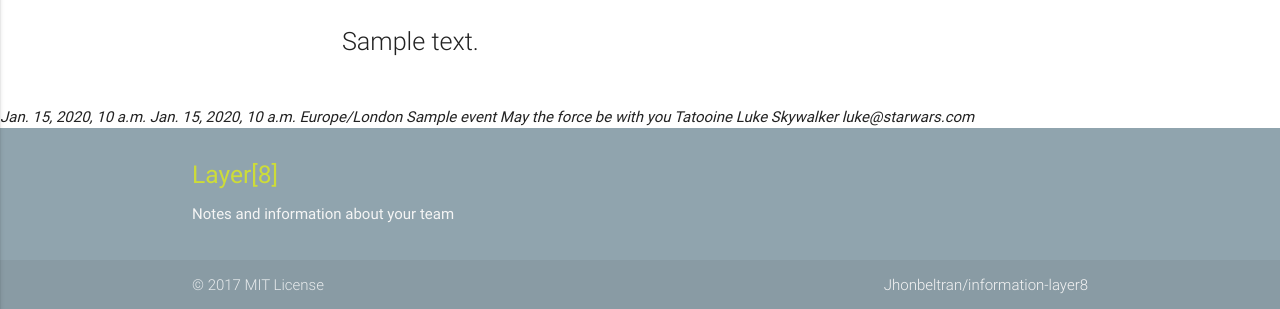
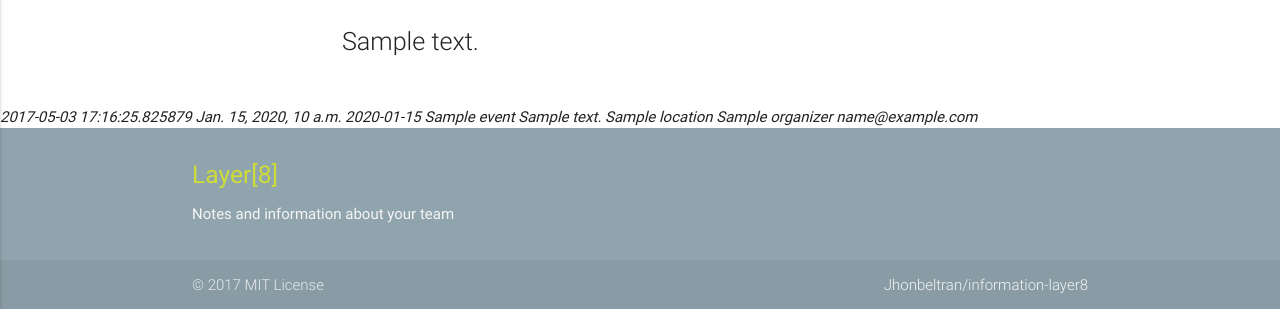
Before and after one commit to Yojanpardo/information-layer8, a Django app: template templates/events/event_detail.html in a window 1280 px wide. Shown: the part 174-483 px from the top of the page. Run offline with Django 3.2, Linux system fonts and the light colour scheme; the template is opened without the code that fills it: most values are stand-ins (such as "Sample title", 1, 10 or a date in 2020); some libraries are stand-ins or nearby versions; some web fonts are replaced.

Commit message:
Ya comienza a tomar forma el add calendar, faltan modificar los datos en el modelo

```diff
--- a/events/models.py
+++ b/events/models.py
@@ -1,12 +1,12 @@
 from django.db import models
 
-timezones = (('(UTC-0500) America/Bogota', 'America/Bogota'),('(UTC-0800) America/Los_Angeles', 'America/Los_Angeles',))
+timezones = (('America/Bogota', 'America/Bogota'),('(UTC-0800) America/Los_Angeles', 'America/Los_Angeles',))
 
 class Event(models.Model):
     # date_start = models.DateTimeField(auto_now=False, auto_now_add=False,)
     # date_end = models.DateTimeField(auto_now=False, auto_now_add=False,)
     title = models.CharField(max_length=100)
-    date_start = models.CharField(max_length=255, default='2017-05-04 12:00:00')
+    date_start = models.DateTimeField(max_length=255)
     date_end = models.CharField(max_length=255, default='2017-05-04 12:00:00')
     description = models.CharField(max_length=255)
     location = models.CharField(max_length=255)
--- a/templates/events/event_detail.html
+++ b/templates/events/event_detail.html
@@ -29,14 +29,14 @@
     <!-- 3. Place event data -->
     <span class="addtocalendar atc-style-blue">
         <var class="atc_event">
-            <var class="atc_date_start">{{ date_start }}</var>
-            <var class="atc_date_end">{{ date_end }}</var>
-            <var class="atc_timezone">Europe/London</var>
+            <var class="atc_date_start">2017-05-03 17:16:25.825879</var>
+            <var class="atc_date_end">{{ event.date_end }}</var>
+            <var class="atc_timezone">{{ event.timezone }}</var>
             <var class="atc_title">{{ event.title }}</var>
-            <var class="atc_description">May the force be with you</var>
-            <var class="atc_location">Tatooine</var>
-            <var class="atc_organizer">Luke Skywalker</var>
-            <var class="atc_organizer_email">luke@starwars.com</var>
+            <var class="atc_description">{{ event.description }}</var>
+            <var class="atc_location">{{ event.location }}</var>
+            <var class="atc_organizer">{{ event.organizer }}</var>
+            <var class="atc_organizer_email">{{ event.email }}</var>
         </var>
     </span>
 {% endblock %}
```
Also changed, not shown: events/migrations/0007_auto_20170503_2222.py (added), events/migrations/0008_auto_20170503_2224.py (added).
